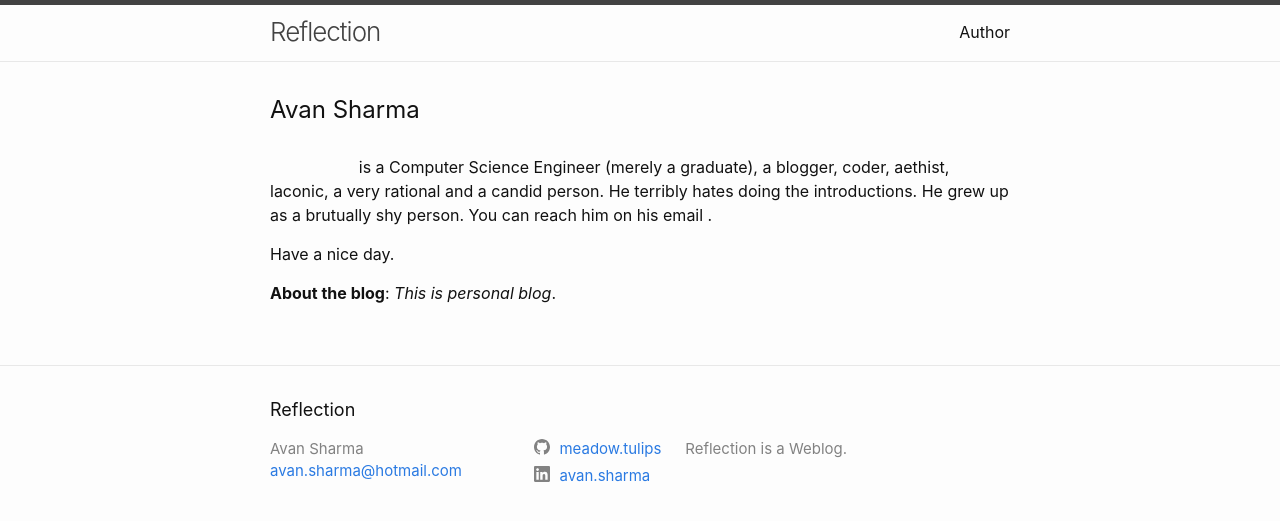
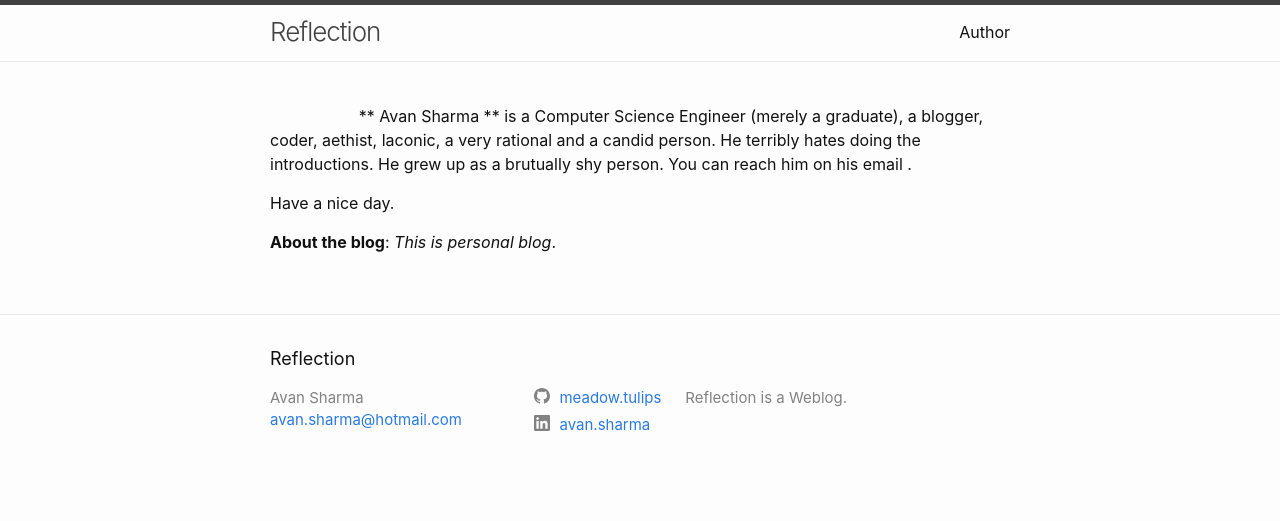
Before and after one commit to meadow-tulips/Myblog, a Jekyll site: the page built from about.md, in a window 1280 px wide. Shown: the top 521 px of the page. Built offline with Jekyll 4.4.1, drawn with Linux system fonts in a browser that asks for light colours; part of the change alters nothing that is shown.

Commit message:
Update about.md

```diff
--- a/about.md
+++ b/about.md
@@ -5,9 +5,7 @@ permalink: /author/
 author: Avan Sharma
 ---
 
-# {{ page.author }}
-
-   is a Computer Science Engineer (merely a graduate), a blogger, coder, aethist, laconic, a very rational and a candid person. He terribly hates doing the introductions. He grew up as a brutually shy person. You can reach him on his email .
+** {{ page.author }} ** is a Computer Science Engineer (merely a graduate), a blogger, coder, aethist, laconic, a very rational and a candid person. He terribly hates doing the introductions. He grew up as a brutually shy person. You can reach him on his email .
 {: .authorfirstline }
 
 Have a nice day.
```
